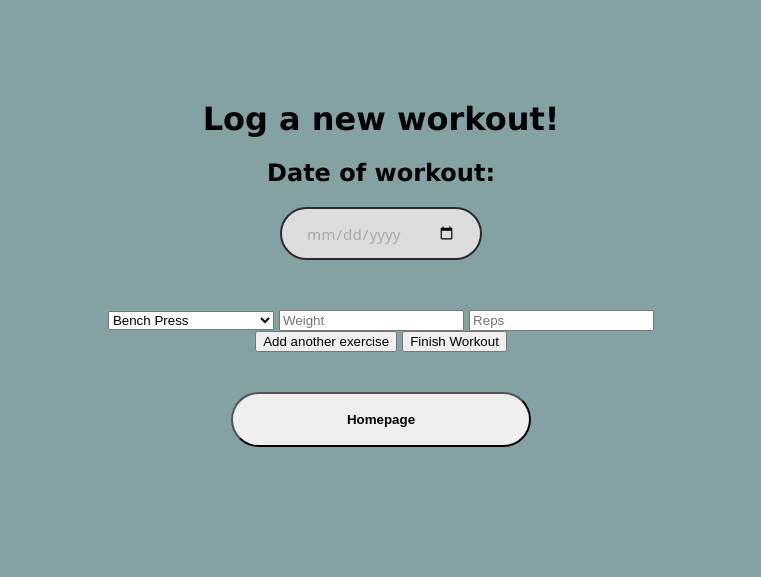
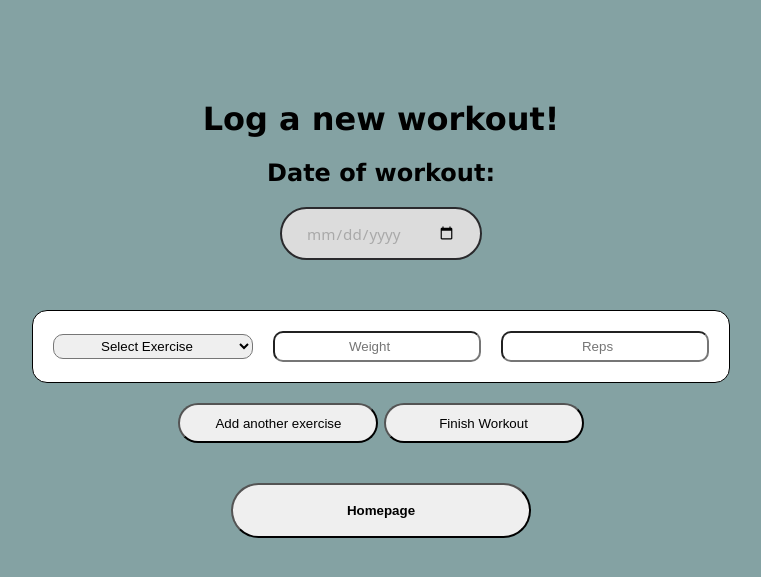
Before and after one commit to KanavBal/Personal_Projects, a Django app: page /tracker/workout in a window 1280 px wide. Shown: the top 577 px of the page, without its empty margins (259-1020 px from the left). Run offline with Django 5.2, Linux system fonts and the light colour scheme; data comes from the database, SQL or seed files in the repository.

Commit message:
Finished CSS for current setup

```diff
--- a/web_based_workout_tracker/tracker/static/tracker/new_workout.css
+++ b/web_based_workout_tracker/tracker/static/tracker/new_workout.css
@@ -40,6 +40,66 @@ input[type="date"] {
     gap: 40px;
 }
 
+#exercise_container {
+    display: flex;
+    flex-direction: column;
+    gap: 15px;
+    align-items: center;
+}
+
+.exercise {
+    display: flex;
+    gap: 20px;
+    align-items: center;
+
+    padding: 20px;
+    border: 1px solid black;
+    border-radius: 15px;
+    background-color: white;
+    margin-bottom: 20px;
+}
+
+.exercise input{
+    width: 200px;
+    height: 25px;
+    border-radius: 10px;
+    text-align: center;
+}
+
+.exercise select{
+    width: 200px;
+    height: 25px;
+    border-radius: 10px;
+    text-align: center;
+
+}
+
+
+#end_buttons{
+    display: flexbox;
+    flex-direction: column;
+    align-items: center;
+}
+
+.end_buttons button{
+    width: 200px;
+    height: 40px;
+    align-items: center;
+    justify-content: center;
+    border-radius: 50px;
+    padding-top: 10px;
+    padding-bottom: 10px;
+}
+.end_buttons button:hover{
+    background-color:rgb(201, 200, 200);
+}
+
+.end_buttons button:active{
+    background-color:darkgray;
+    color:whitesmoke;
+}
+
+
 
 #home {
     box-sizing: border-box;
@@ -48,14 +108,10 @@ input[type="date"] {
     padding: 12px 24px;
     border-radius: 999px;
     font-weight: bolder;
-}
-
-#home {
     align-items: center;
     justify-content: center;
     margin-top: 40px;
 }
-
 
 #home:hover {
     background-color:rgb(201, 200, 200);
--- a/web_based_workout_tracker/tracker/templates/tracker/new_workout.html
+++ b/web_based_workout_tracker/tracker/templates/tracker/new_workout.html
@@ -21,7 +21,8 @@
             <div id="exercise_container">
 
                 <div class="exercise">
-                    <select name="exercise" aria-placeholder="Select Exercise">
+                    <select name="exercise" required aria-placeholder="Select Exercise">
+                        <option value="" disabled selected>Select Exercise</option>
                         {% for exercise in exercises %}
                             <option value="{{ exercise.id }}">
                                 {{ exercise.name }}
@@ -35,9 +36,10 @@
 
             </div>
 
-            <button type="button" id="add_exercise"> Add another exercise </button>
-            <button type="submit">Finish Workout</button>
-
+            <div class="end_buttons">
+                <button type="button" id="add_exercise"> Add another exercise </button>
+                <button type="submit">Finish Workout</button>
+            </div>
         </form>
 
         <a href="{%url 'tracker:index'%}"><button id="home">Homepage</button></a>
```
